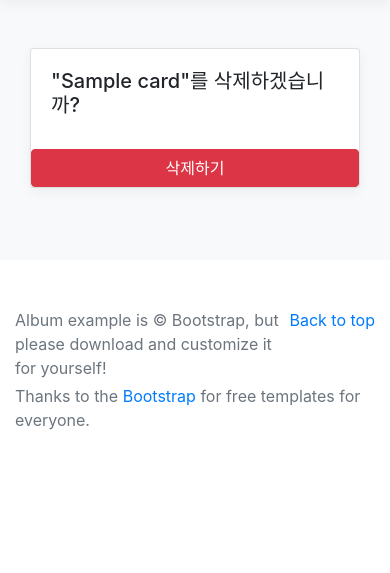
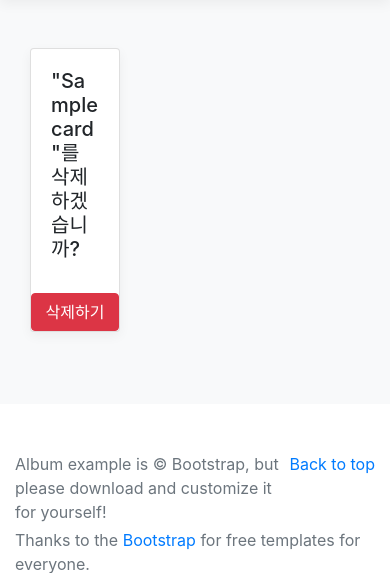
Before and after one commit to jangjichang/Today-I-Learn, a Django app: page /todolist/card/1/1/delete/ in a window 390 px wide. Shown: the part 56-629 px from the top of the page. Run offline with Django 3.2, Linux system fonts and the light colour scheme; a user stored in the database is signed in; tables that the repository leaves empty hold one stand-in row (values such as "Sample post"); some libraries are stand-ins or nearby versions.

Commit message:
수정 - div col 4로 수정

```diff
--- a/StudyWithMentor/assignment_003_feedback/src/todolist/templates/todolist/card_confirm_delete.html
+++ b/StudyWithMentor/assignment_003_feedback/src/todolist/templates/todolist/card_confirm_delete.html
@@ -2,7 +2,7 @@
 {% block title %}album_confirm_delete.html{% endblock %}
 
 {% block content %}
-<div class="col-md-4">
+<div class="col-4">
     <div class="card mb-4 box-shadow">
         <form action="." method="post">{% csrf_token %}
             <div class="card-body">
```
